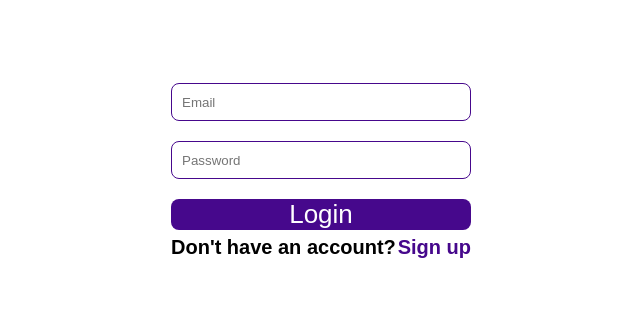
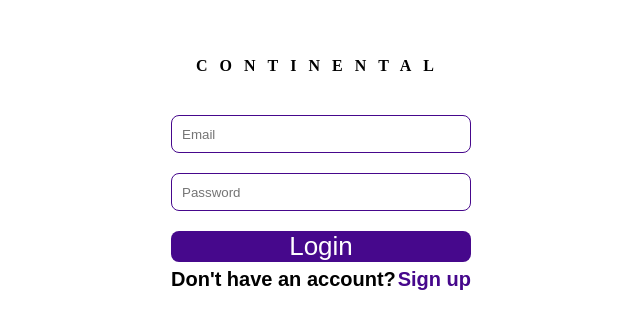
Before and after one commit to tomisinadigun/continental-frontend, a React (Vite) app: page /sign_up in a window 1280 px wide. Shown: the part 229-558 px from the top of the page, without its empty margins (319-959 px from the left). Built offline with nearby package versions, Linux system fonts and the light colour scheme; a web font is replaced by a local one.

Commit message:
added logo to the sign up page

```diff
--- a/src/pages/Signup.jsx
+++ b/src/pages/Signup.jsx
@@ -16,6 +16,7 @@ const Signup = () => {
       {
         !isUser ?
           <div className="sign-up">
+            <p className='logo'>CONTINENTAL</p>
             <div className='auth-input'>
               <input type="email" name="email" id="email" placeholder='Email' />
               <input type="password" name="password" id="password" placeholder='Password' />
@@ -25,6 +26,7 @@ const Signup = () => {
           </div>
         :
           <div className="sign-up">
+            <p className='logo'>CONTINENTAL</p>
             <div className='auth-input'>
               <input type="text" name="name" id="name" placeholder='Name' />
               <input type="email" name="email" id="email" placeholder='Email' />
--- a/src/styles/main.scss
+++ b/src/styles/main.scss
@@ -523,6 +523,16 @@ $spacing-navlink: 24px;
             cursor: pointer;
         }
     }
+    .logo {
+        font-family: $font-family-lumanisimo;
+        line-height: normal;
+        font-weight: 550;
+        font-size: 16px;
+        letter-spacing: 12px;
+        text-align: center;
+        justify-content: center;
+        margin-bottom: 40px;
+    }
 }
 
 
```
